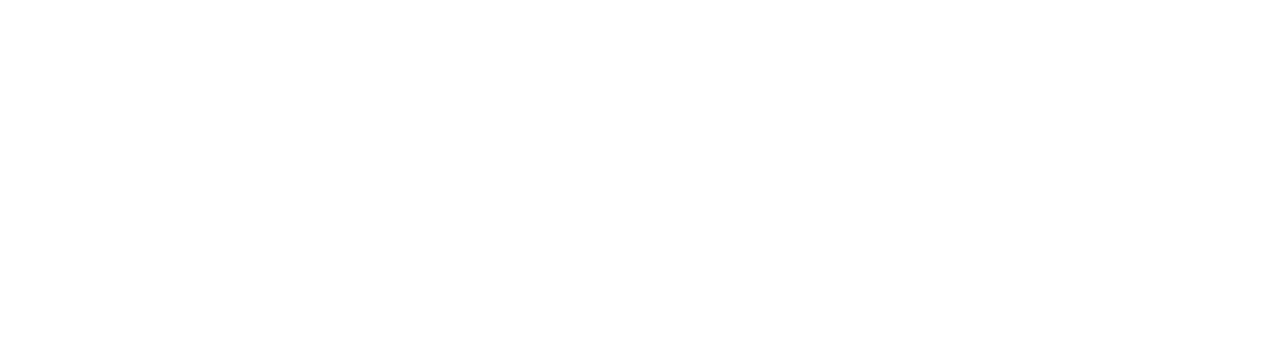
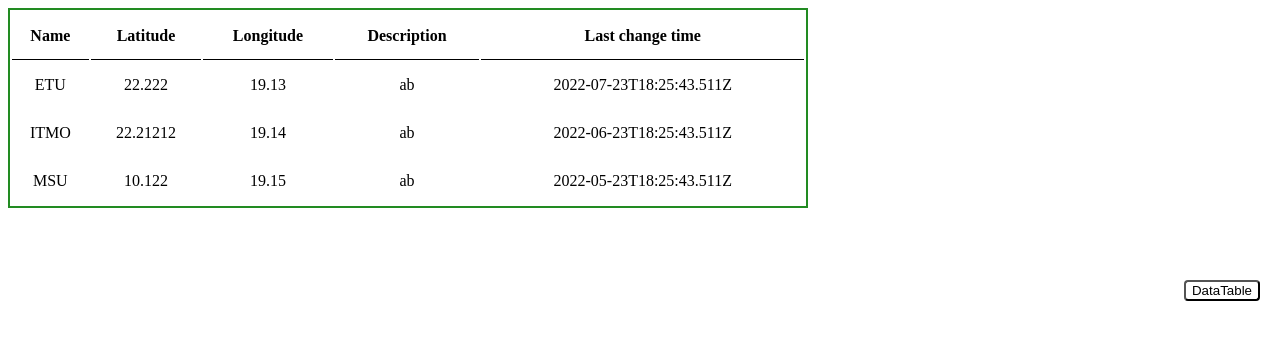
Before and after one commit to moevm/nosql2h22-ecology, a React (Create React App) app: page /DataTable in a window 1280 px wide. Before the commit this address had no page. Shown: the top 340 px of the page. Built offline with nearby package versions, Linux system fonts and the light colour scheme.

Commit message:
added data table

```diff
--- a/src/App.js
+++ b/src/App.js
@@ -1,6 +1,6 @@
 import React from "react";
 import {useState} from "react";
-// import {MapContainer} from "react-leaflet";
+import DataTable from "./frontend/components/DataTable";
 import MapComponent from "./frontend/components/MapAdmin";
 import MapComponentUser from "./frontend/components/MapUser";
 import LoginForm from "./frontend/components/LoginForm";
@@ -8,13 +8,15 @@
     BrowserRouter as Router,
     Routes,
     Route,
-    Navigate
+    Navigate,
+    useNavigate
 } from "react-router-dom";
 
 function App() {
 
     const [loggedIn, setloggedIn] = useState(false);
     const [isAdmin, setIsAdmin] = useState(false);
+
 
     function callbackFunction(childData) {
         setloggedIn(childData);
@@ -41,7 +43,9 @@
                     loggedIn ? <MapComponentUser/> : <Navigate to="/"/>}>
 
                 </Route>
-
+                <Route path={"/DataTable"}
+                       element={<DataTable/>}>
+                </Route>
             </Routes>
         </Router>
 
--- /dev/null
+++ b/src/frontend/components/DataTable.css
@@ -0,0 +1,21 @@
+.DataTable {
+    width: 100%;
+    height: 100vh;
+    display: flex;
+    justify-content: center;
+    align-items: center;
+}
+
+table {
+    border: 2px solid forestgreen;
+    width: 800px;
+    height: 200px;
+}
+
+th {
+    border-bottom: 1px solid black;
+}
+
+td {
+    text-align: center;
+}
--- /dev/null
+++ b/src/frontend/components/DataTable.js
@@ -0,0 +1,41 @@
+import React from "react";
+import './DataTable.css';
+import {useNavigate} from "react-router-dom";
+
+const data = [
+    { lat: 22.222, lon: 19.13, name: "ETU", desc: "ab", last_change: "2022-07-23T18:25:43.511Z"},
+    { lat: 22.21212, lon: 19.14, name: "ITMO", desc: "ab", last_change: "2022-06-23T18:25:43.511Z"},
+    { lat: 10.122, lon: 19.15, name: "MSU", desc: "ab", last_change: "2022-05-23T18:25:43.511Z"},
+]
+export default function DataTable() {
+
+    const navigate = useNavigate();
+    const navigateHome = () => {
+        navigate('/MapAdmin');
+    };
+    return(
+        <div className="App">
+            <table>
+                <tr>
+                    <th>Name</th>
+                    <th>Latitude</th>
+                    <th>Longitude</th>
+                    <th>Description</th>
+                    <th>Last change time</th>
+                </tr>
+                {data.map((val, key) => {
+                    return (
+                        <tr key={key}>
+                            <td>{val.name}</td>
+                            <td>{val.lat}</td>
+                            <td>{val.lon}</td>
+                            <td>{val.desc}</td>
+                            <td>{val.last_change}</td>
+                        </tr>
+                    )
+                })}
+            </table>
+            <button className={"DataTable-button"} onClick={navigateHome}>DataTable</button>
+        </div>
+    );
+}
--- a/src/frontend/components/Map.css
+++ b/src/frontend/components/Map.css
@@ -198,3 +198,13 @@
     border-radius: 4px;
     background-color: white;
 }
+.DataTable-button{
+    position: absolute;
+    top: 280px;
+    right: 20px;
+    z-index: 1000;
+    height: auto;
+    width: auto;
+    border-radius: 4px;
+    background-color: white;
+}
--- a/src/frontend/components/MapAdmin.js
+++ b/src/frontend/components/MapAdmin.js
@@ -1,37 +1,38 @@
 import React from "react";
 import {MapContainer, TileLayer, Marker, Popup} from "react-leaflet";
 import './Map.css';
-// import Description from "./ModalWindowAddMarker";
-// import BootstrapButton from "./AddMarkerOnMap";
 import "leaflet/dist/leaflet.css";
 import L from "leaflet";
-// import AddMarkerButton from "./AddMarkerButton";
-// import AddMarkerForm from "./AddMarkerForm";
 import UpdateButton from "./UpdateButton";
 import UploadButton from "./UploadButtton";
 import AddMarkerFormWork from "./AddMarkerFormWork";
-// import AddMarkerFormControlled from "./AddMarkerFormControlled";
+import {useNavigate} from "react-router-dom";
 
 
 // указываем путь к файлам marker
 L.Icon.Default.imagePath = "https://unpkg.com/leaflet@1.5.0/dist/images/";
 
-class MapComponent extends React.Component {
-    state = {
+// class MapComponent extends React.Component {
+export default function MapComponent(){
+    const state = {
         lat: 59.97152978128397,
         lng: 30.3209661539183,
         zoom: 10
     };
 
 
-    render() {
-        var center = [this.state.lat, this.state.lng];
+    // render() {
+        var center = [state.lat, state.lng];
 
+    const navigate = useNavigate();
+    const navigateTable = () => {
+        navigate('/DataTable');
+    };
 
         return (
 
-            <MapContainer zoom={this.state.zoom} center={center}>
-
+            <MapContainer zoom={state.zoom} center={center}>
+                <button className={"DataTable-button"} onClick={navigateTable}>DataTable</button>
                 <TileLayer
                     attribution='&amp;copy <a href="http://osm.org/copyright">OpenStreetMap</a> contributors'
                     url="https://{s}.tile.openstreetmap.org/{z}/{x}/{y}.png"
@@ -53,7 +54,7 @@
                 {/*/>*/}
             </MapContainer>
         );
-    }
+    // }
 }
 
-export default MapComponent;
+// export default MapComponent;
```
